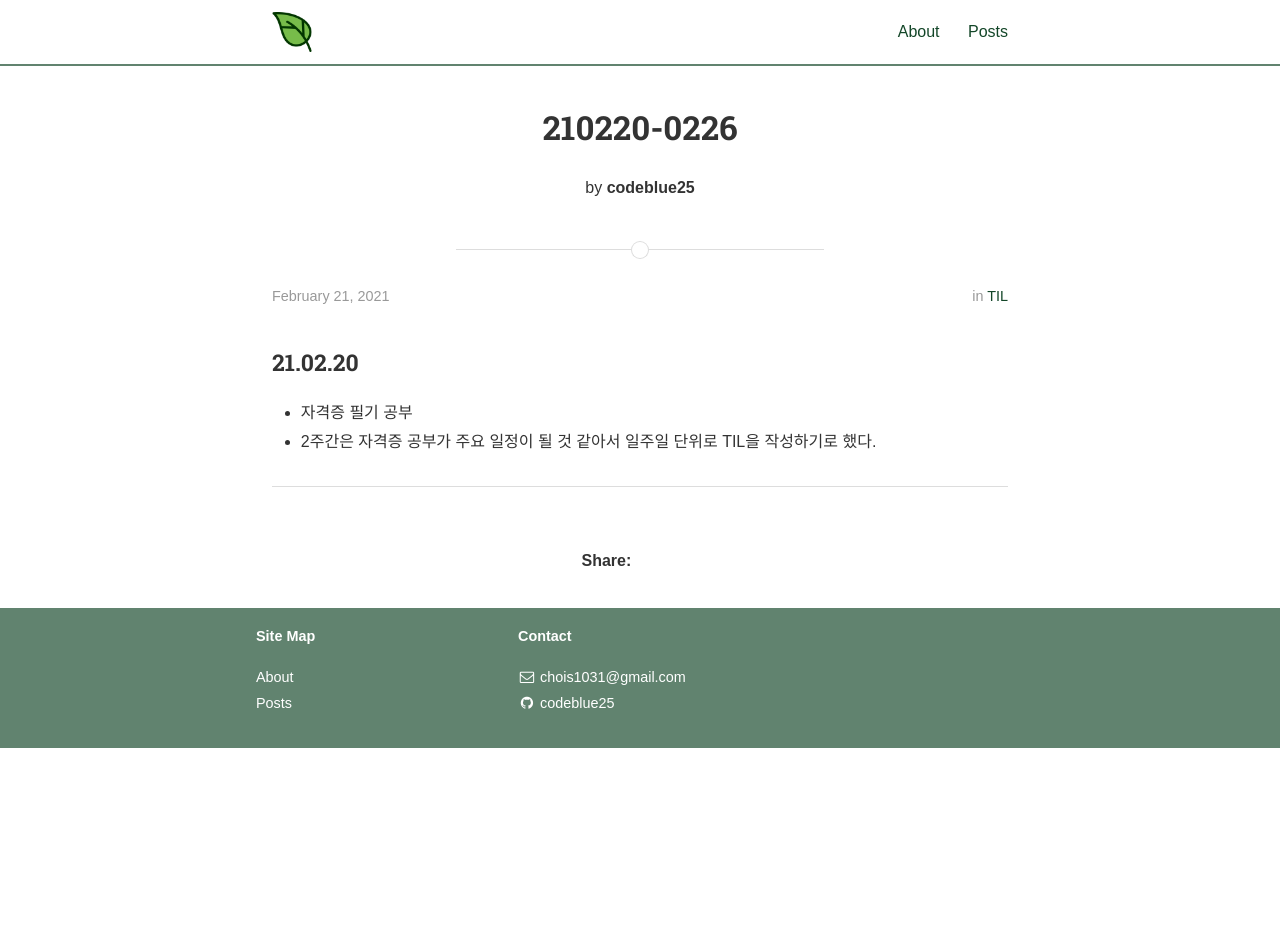
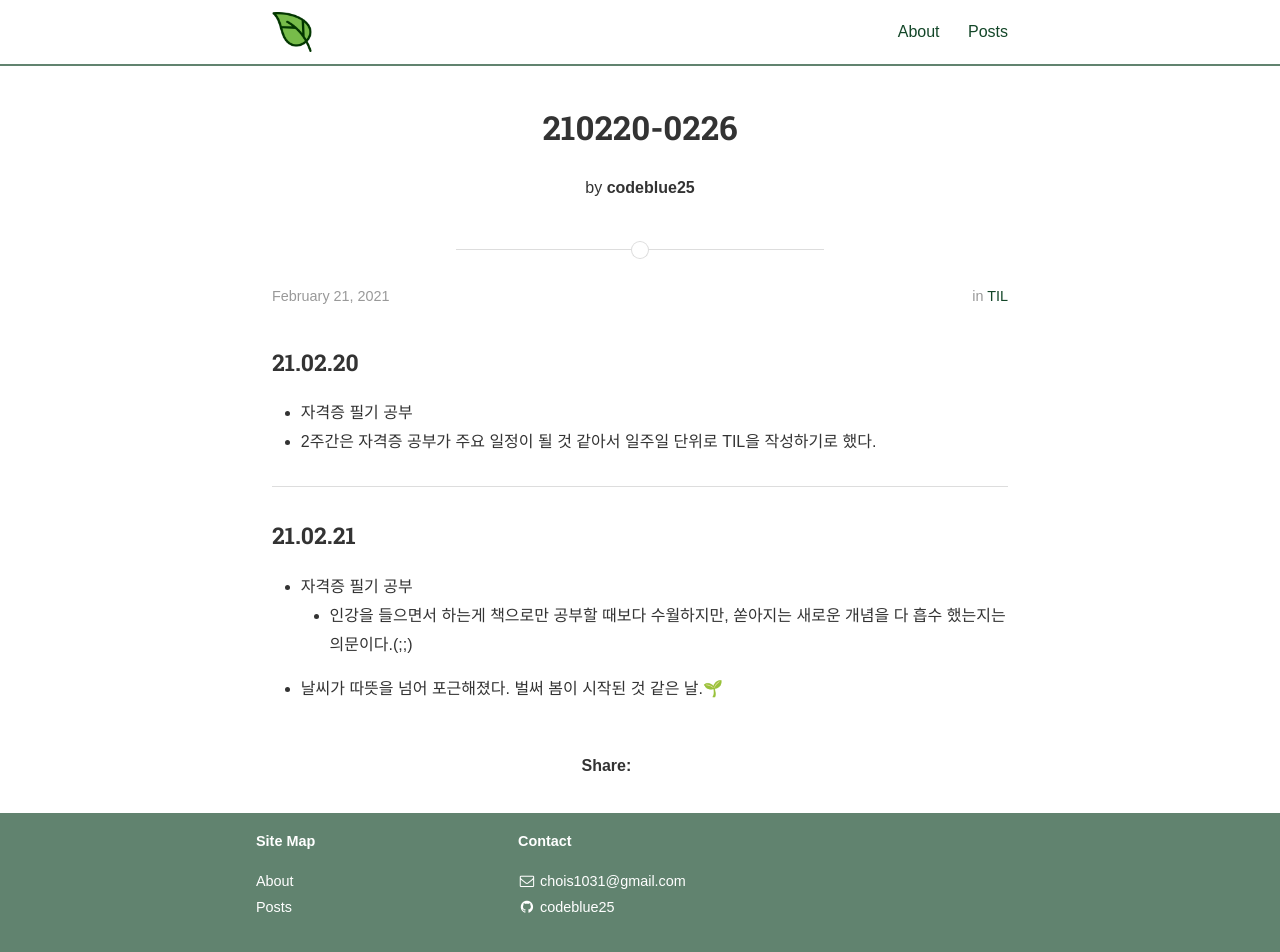
Before and after one commit to codeblue25/codeblue25.github.io, a Jekyll site: the page built from _posts/2021-02-20-26.md, in a window 1280 px wide and 953 px high. Built offline with Jekyll 4.4.1, drawn with Linux system fonts in a browser that asks for light colours; nearby versions of some CDN libraries; some web fonts are replaced; a style sheet for code colours, icons or effects is not loaded.

Commit message:
210221 TIL

```diff
--- a/_posts/2021-02-20-26.md
+++ b/_posts/2021-02-20-26.md
@@ -12,3 +12,9 @@ categories: TIL
 * 2주간은 자격증 공부가 주요 일정이 될 것 같아서 일주일 단위로 TIL을 작성하기로 했다.
 
 ---
+
+ <h3>21.02.21</h3>
+
+* 자격증 필기 공부
+  * 인강을 들으면서 하는게 책으로만 공부할 때보다 수월하지만, 쏟아지는 새로운 개념을 다 흡수 했는지는 의문이다.(;;)
+* 날씨가 따뜻을 넘어 포근해졌다. 벌써 봄이 시작된 것 같은 날.🌱
```
